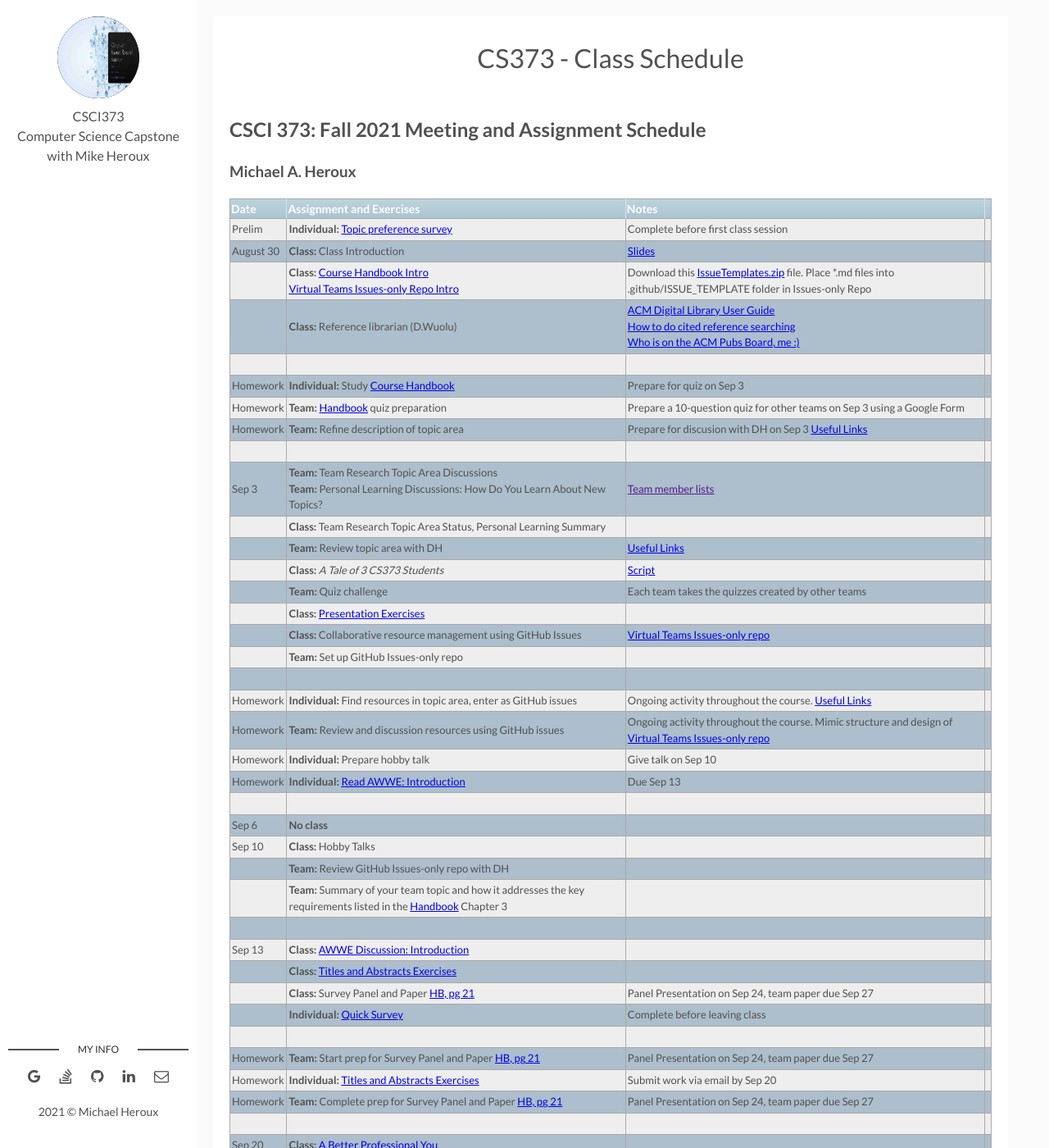
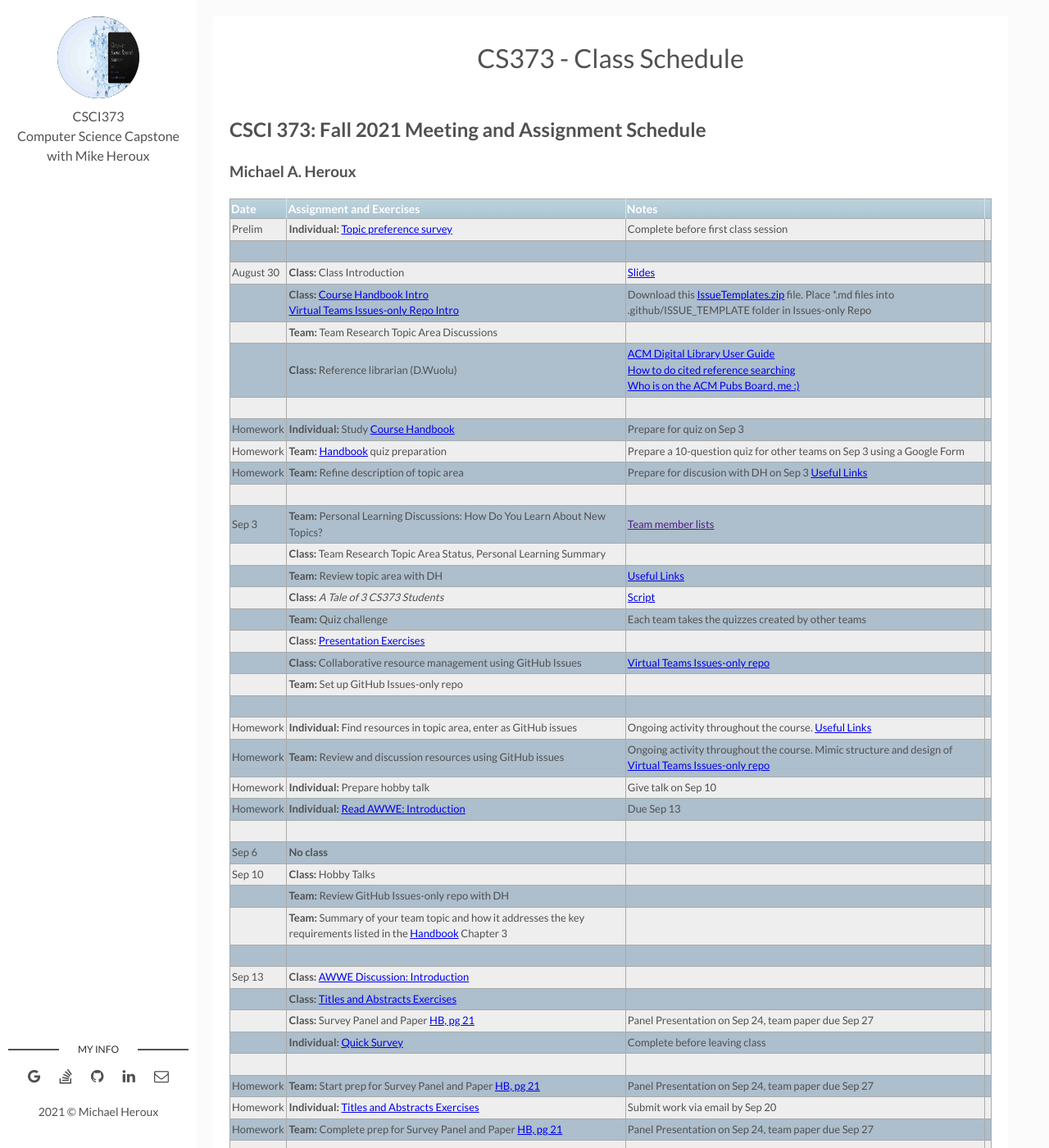
Before and after one commit to maherou/Teaching, a Jekyll site: the page built from files/CS373/2021-Fall-Class-Meeting-Schedule.md, in a window 1280 px wide and 1400 px high. Shown: the whole window at 82% size. Built offline with Jekyll 4.4.1, drawn with Linux system fonts in a browser that asks for light colours; some of the changed text lies outside the part shown.

```diff
--- a/files/CS373/2021-Fall-Class-Meeting-Schedule.md
+++ b/files/CS373/2021-Fall-Class-Meeting-Schedule.md
@@ -13,15 +13,17 @@ location: "Collegeville, MN, USA"
 | **Date** | **Assignment and Exercises** | **Notes** |
 | ---------- | --- | --- |
 | Prelim | **Individual:** [Topic preference survey](https://forms.gle/XY282yykZXa8Dzx7A) | Complete before first class session |
+| | |
 | August 30| **Class:** Class Introduction | [Slides](../IntroToCompSciResearch.pdf) |
 | | **Class:** [Course Handbook Intro](../CSCI373CourseHandbookLatestEdition.pdf) <br> [Virtual Teams Issues-only Repo Intro](https://github.com/Collegeville/VirtualTeams/issues)| Download this [IssueTemplates.zip](../IssueTemplates.zip) file.  Place *.md files into .github/ISSUE_TEMPLATE folder in Issues-only Repo|
+|| **Team:** Team Research Topic Area Discussions | |
 || **Class:** Reference librarian (D.Wuolu) | [ACM Digital Library User Guide](https://libraries.acm.org/binaries/content/assets/libraries/acm-digital-library-user-guide.pdf) <br> [How to do cited reference searching](https://clarivate.libguides.com/ld.php?content_id=3588819) <br> [Who is on the ACM Pubs Board, me :)](https://www.acm.org/publications/publications-board-committees)|
 | | |
 | Homework | **Individual:** Study [Course Handbook](../CSCI373CourseHandbookLatestEdition.pdf) | Prepare for quiz on Sep 3 |
 | Homework | **Team:** [Handbook](../CSCI373CourseHandbookLatestEdition.pdf) quiz preparation | Prepare a 10-question quiz for other teams on Sep 3 using a Google Form  |
 | Homework | **Team:** Refine description of topic area | Prepare for discusion with DH on Sep 3 [Useful Links](https://maherou.github.io/Teaching/files/CS373/CS373-Links/)|
 | | |
-| Sep 3| **Team:** Team Research Topic Area Discussions <br> **Team:** Personal Learning Discussions: How Do You Learn About New Topics?| [Team member lists]() |
+| Sep 3| **Team:** Personal Learning Discussions: How Do You Learn About New Topics?| [Team member lists]() |
 | | **Class:** Team Research Topic Area Status, Personal Learning Summary| |
 | | **Team:** Review topic area with DH | [Useful Links](https://maherou.github.io/Teaching/files/CS373/CS373-Links/)|
 | | **Class:**  _A Tale of 3 CS373 Students_ | [Script](../ATaleOfThreeCS373Students.pdf) |
@@ -77,6 +82,7 @@ location: "Collegeville, MN, USA"
 | Oct 22 | **Class:** [Tech Writing and Speaking 2.0](./TechWritingSpeaking2.0.pdf)
 | | **Team:** Complete revised paragraphs from writing exercises| |
 | | **Class:** [AWWE Discussion: Chapter 5](../AWWE-Discussion) | |
+| | |
 | Oct 29 | **Class:** [Position Papers](https://collegeville.github.io/Scribe/PositionPapers/) | Due Oct 8, send PDF by email |
 | | **Individual:** Prepare Technical Analysis paper for submission | ([HB, pg 22](./CSCI373CourseHandbookLatestEdition.pdf)) |
 | | |
```
Also changed, not shown: other parts of files/CS373/2021-Fall-Class-Meeting-Schedule.md (+14 -2 lines).
